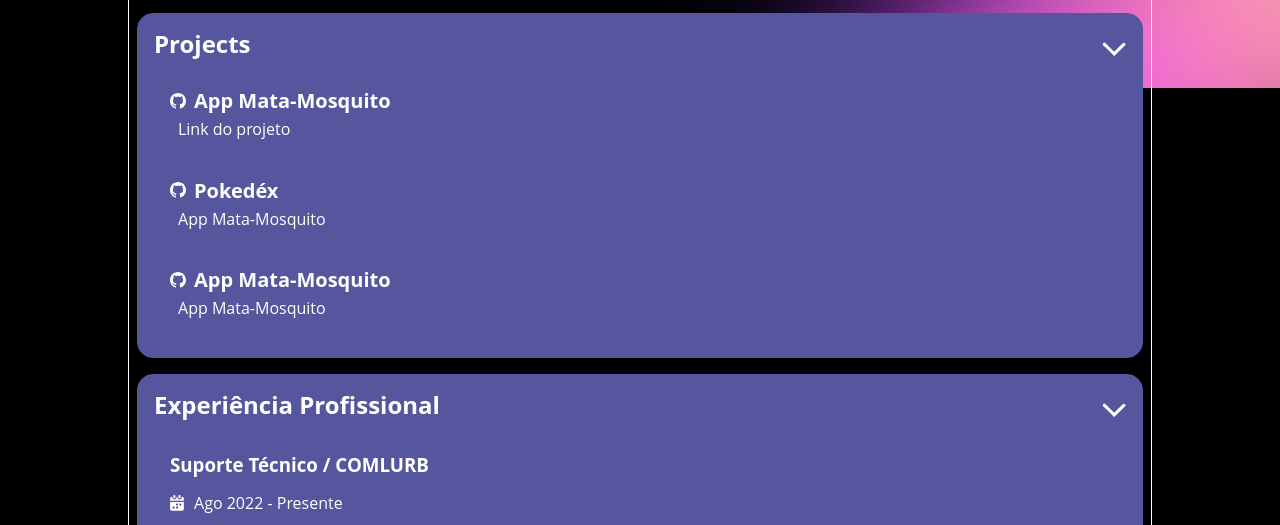
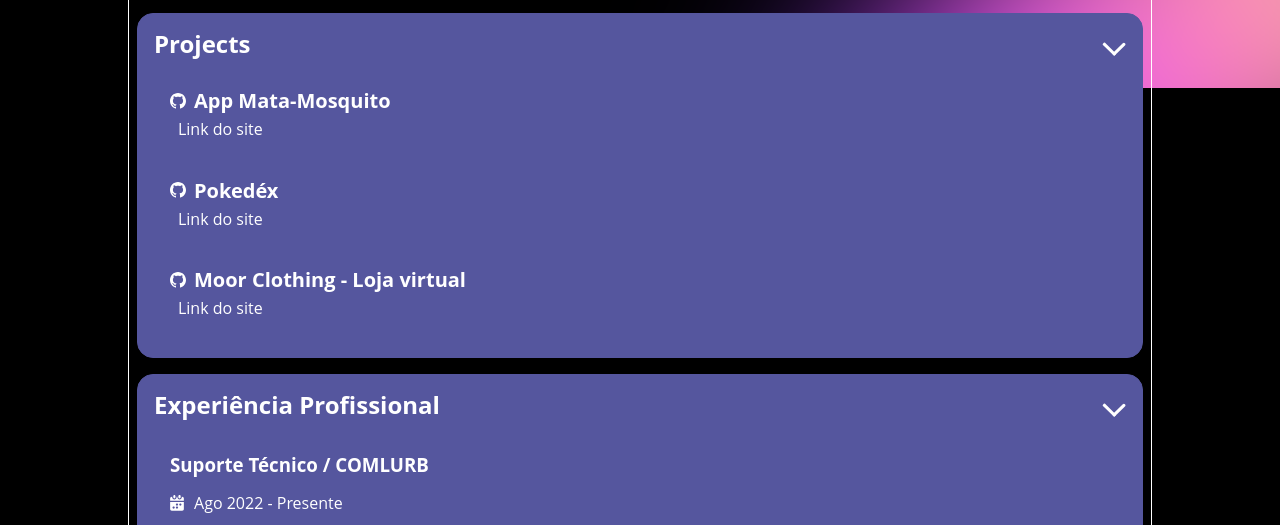
Before and after one commit to geizii/portfolio, a plain HTML site: page index.html in a window 1280 px wide. Shown: the part 712-1237 px from the top of the page. Drawn offline with nearby package versions, Linux system fonts and the light colour scheme.

Commit message:
atualização de links

```diff
--- a/index.html
+++ b/index.html
@@ -119,15 +119,15 @@
                 <ul class="projects">
                     <li>
                         <span class="title github">App Mata-Mosquito</span>
-                        <a href="https://app-mata-mosquito.vercel.app/" target="_blank">Link do projeto</a>
+                        <a href="https://app-mata-mosquito.vercel.app/" target="_blank">Link do site</a>
                     </li>
                     <li>
                         <span class="title github">Pokedéx</span>
-                        <a href="https://github.com/Geiziane-Souza/app-mata-mosquito">App Mata-Mosquito</a>
+                        <a href="https://pokedex-geiziane.netlify.app/">Link do site</a>
                     </li>
                     <li>
-                        <span class="title github">App Mata-Mosquito</span>
-                        <a href="https://github.com/Geiziane-Souza/app-mata-mosquito">App Mata-Mosquito</a>
+                        <span class="title github">Moor Clothing - Loja virtual</span>
+                        <a href="moor-clothing-store.netlify.app">Link do site</a>
                     </li>
                 </ul>
             </div>
```
